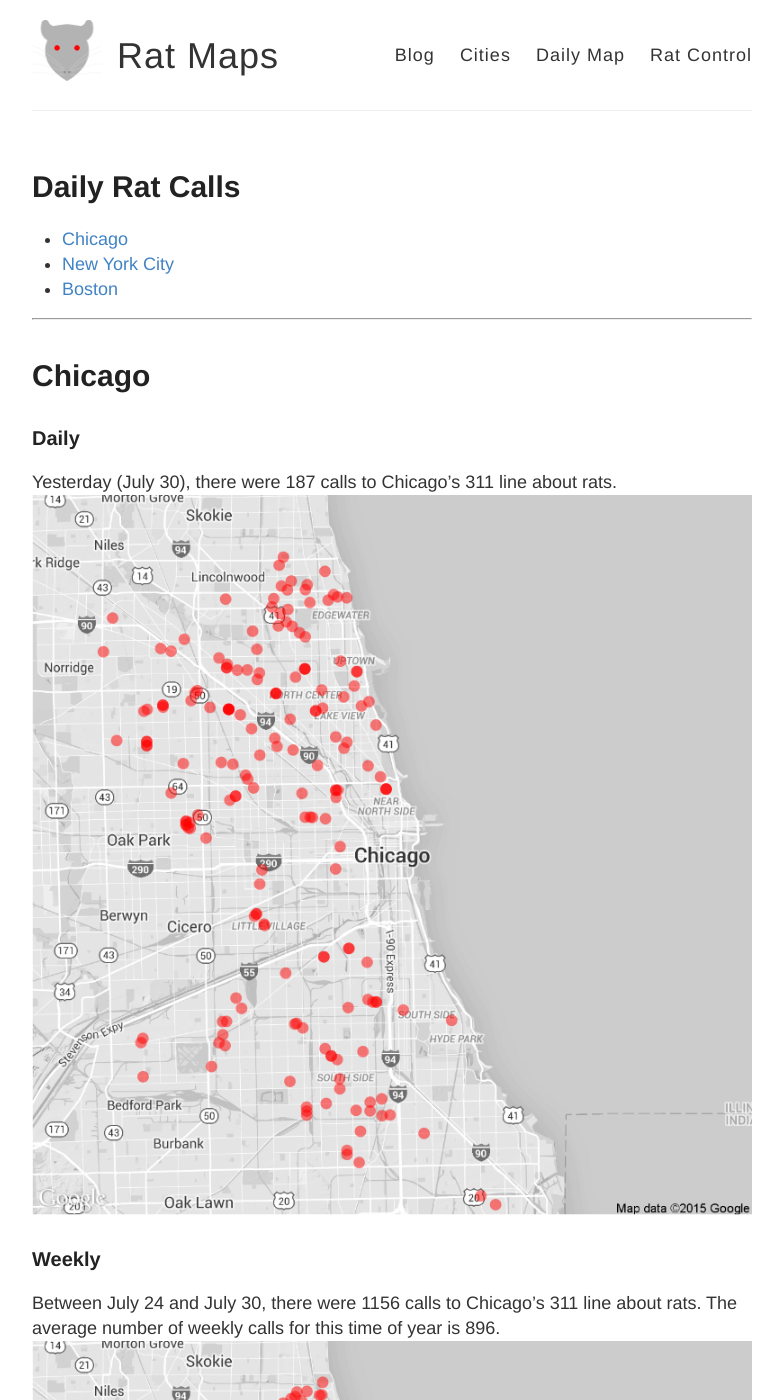
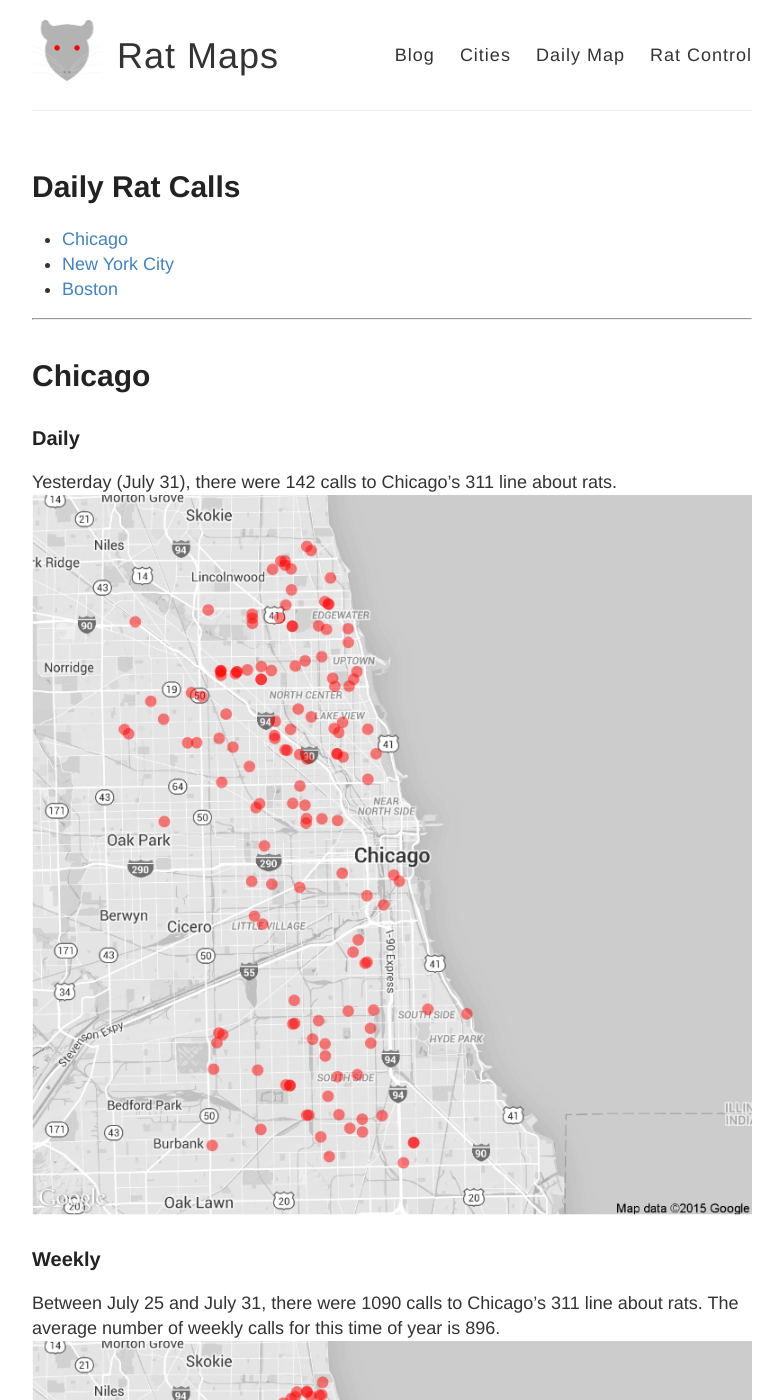
Before and after one commit to DanielHadley/ratmaps, a Jekyll site: the page built from daily.md, in a window 1280 px wide and 1400 px high. Shown: the whole window, without its empty margins (248-1031 px from the left). Built offline with Jekyll 4.4.1, drawn with Linux system fonts in a browser that asks for light colours; comment, search, counter and statistics services are not loaded; some of the changed text lies outside the part shown.

Commit message:
Daily Maps

```diff
--- a/daily.md
+++ b/daily.md
@@ -15,22 +15,22 @@
 
 ### Daily
 
-Yesterday (July 30), there were 187 calls to Chicago's 311 line about rats.
+Yesterday (July 31), there were 142 calls to Chicago's 311 line about rats.
 ![Chicago rat calls to 311 weekly map]({{ site.cityimages }}/daily/Chicago_Rat_Map_Daily.png)
 
 ### Weekly
-Between July 24 and July 30, there were 1156 calls to Chicago's 311 line about rats. The average number of weekly calls for this time of year is 896.
+Between July 25 and July 31, there were 1090 calls to Chicago's 311 line about rats. The average number of weekly calls for this time of year is 896.
 ![Chicago rat calls to 311 weekly map]({{ site.cityimages }}/daily/Chicago_Rat_Map_Weekly.png)
 ***
 # New York City <a id="nyc"><a>
 
 ### Daily
 
-Yesterday (July 30), there were 0 calls to New York City's 311 line about rats.
+Yesterday (July 31), there were 0 calls to New York City's 311 line about rats.
 ![NYC rat calls to 311 weekly map]({{ site.cityimages }}/daily/NYC_Rat_Map_Daily.png)
 
 ### Weekly
-Between July 24 and July 30, there were 0 calls to New York City's 311 line about rats. The average number of weekly calls for this time of year is 285.
+Between July 25 and July 31, there were 0 calls to New York City's 311 line about rats. The average number of weekly calls for this time of year is 285.
 ![NYC rat calls to 311 weekly map]({{ site.cityimages }}/daily/NYC_Rat_Map_Weekly.png)
 
 Each red dot represents one call about a rat seen in that location. The dots are transparent, so multiple calls from one location will be seen as a solid dot. The usual caveats apply: more calls do not necessarily mean that there are more rats in that location than other parts of the city. A cluster of dots could indicate that one resident is unusually vocal about rodents in his or her neighborhood. Also, more densely populated neighborhoods tend to make more calls to 311.
```
Also changed, not shown: images/pages/daily/Chicago_Rat_Map_Daily.png, images/pages/daily/Chicago_Rat_Map_Weekly.png, images/pages/daily/NYC_Rat_Map_Daily.png, images/pages/daily/NYC_Rat_Map_Weekly.png.
